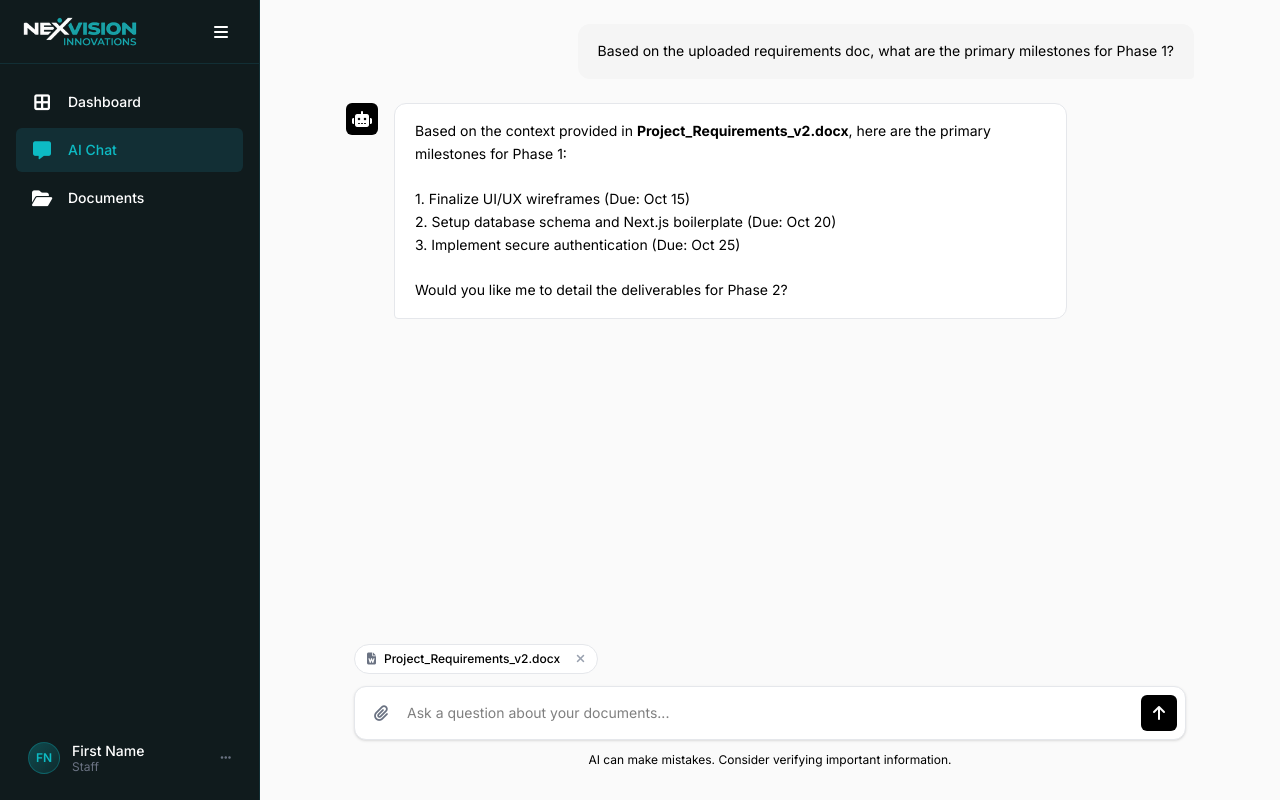
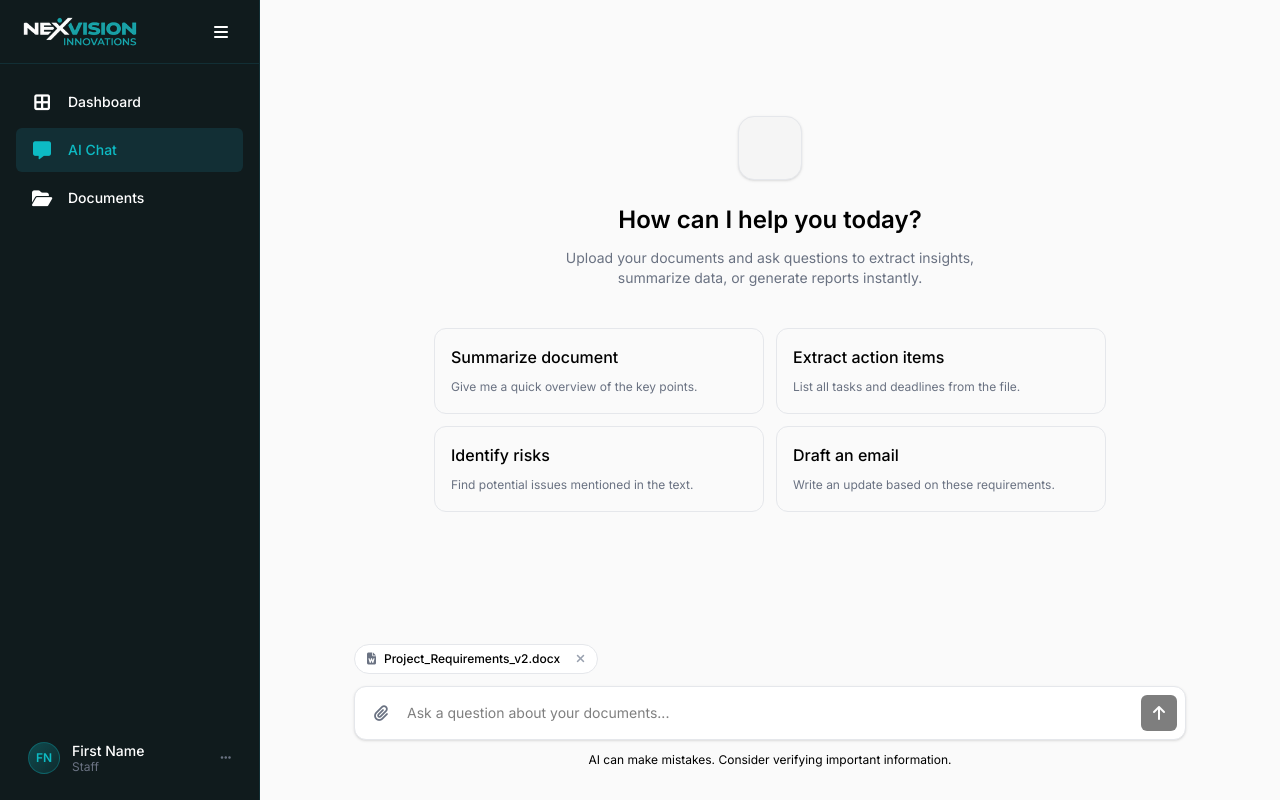
Before and after one commit to Mvpnexvision/nexvision-rag-ai, a Next.js app in the folder client/: page /chat in a window 1280 px wide. Built offline with nearby package versions, Linux system fonts and the light colour scheme.

Commit message:
feat: split chat page into components

```diff
--- a/client/app/(app)/chat/chat.tsx
+++ b/client/app/(app)/chat/chat.tsx
@@ -1,64 +1,86 @@
 "use client";
 
+import { useState } from "react";
+import EmptyState from "./components/EmptyState";
+import ChatMessage from "./components/ChatMessage";
+import ChatInput from "./components/ChatInput";
+
+export interface Message {
+    id: string;
+    role: "user" | "assistant";
+    content: React.ReactNode;
+}
+
+export interface AttachedFile {
+    id: string;
+    name: string;
+    icon: string;
+}
+
 export default function Chat() {
-    return (
-        <div className="flex flex-col h-full w-full max-w-4xl mx-auto relative text-black">
+    // Start empty to show the Empty State first
+    const [messages, setMessages] = useState<Message[]>([]);
 
-            {/* Thread */}
-            <div className="flex-1 overflow-y-auto p-6 flex flex-col gap-6">
-                {/* User Msg */}
-                <div className="flex gap-4 max-w-[85%] self-end flex-row-reverse">
-                    <div className="px-5 py-4 rounded-xl text-sm leading-relaxed bg-neutral-100 text-black rounded-br-sm">
-                        Based on the uploaded requirements doc, what are the primary milestones for Phase 1?
-                    </div>
-                </div>
+    // Initializing with the file from your mockup
+    const [attachedFiles, setAttachedFiles] = useState<AttachedFile[]>([
+        { id: "1", name: "Project_Requirements_v2.docx", icon: "fa-file-word" }
+    ]);
 
-                {/* AI Msg */}
-                <div className="flex gap-4 max-w-[85%] self-start">
-                    <div className="w-8 h-8 rounded-md bg-black text-white flex items-center justify-center shrink-0">
-                        <i className="fa-solid fa-robot"></i>
-                    </div>
-                    <div className="px-5 py-4 rounded-xl text-sm leading-relaxed bg-white border border-gray-200 rounded-bl-sm">
+    const handleSendMessage = (text: string) => {
+        if (!text.trim()) return;
+
+        // 1. Add user message
+        const newUserMsg: Message = {
+            id: Date.now().toString(),
+            role: "user",
+            content: text
+        };
+        setMessages((prev) => [...prev, newUserMsg]);
+
+        // 2. Simulate AI response after a short delay
+        setTimeout(() => {
+            const newAiMsg: Message = {
+                id: (Date.now() + 1).toString(),
+                role: "assistant",
+                content: (
+                    <>
                         Based on the context provided in <strong>Project_Requirements_v2.docx</strong>, here are the primary milestones for Phase 1: <br /><br />
                         1. Finalize UI/UX wireframes (Due: Oct 15)<br />
                         2. Setup database schema and Next.js boilerplate (Due: Oct 20)<br />
                         3. Implement secure authentication (Due: Oct 25)<br />
                         <br />
                         Would you like me to detail the deliverables for Phase 2?
-                    </div>
-                </div>
+                    </>
+                )
+            };
+            setMessages((prev) => [...prev, newAiMsg]);
+        }, 600);
+    };
+
+    const handleRemoveFile = (fileId: string) => {
+        setAttachedFiles((prev) => prev.filter(f => f.id !== fileId));
+    };
+
+    return (
+        <div className="flex flex-col h-full w-full max-w-4xl mx-auto relative text-black">
+
+            {/* Thread or Empty State */}
+            <div className="flex-1 overflow-y-auto p-6 flex flex-col gap-6">
+                {messages.length === 0 ? (
+                    <EmptyState onSuggestionClick={handleSendMessage} />
+                ) : (
+                    messages.map((msg) => (
+                        <ChatMessage key={msg.id} role={msg.role} content={msg.content} />
+                    ))
+                )}
             </div>
 
             {/* Input Area */}
-            <div className="p-4 sm:px-8 sm:pb-8 bg-neutral-50">
-                <div className="flex gap-2 mb-3 flex-wrap">
-                    <div className="bg-white border border-gray-200 px-3 py-1.5 rounded-full text-xs font-medium flex items-center gap-2 text-black">
-                        <i className="fa-solid fa-file-word text-gray-500" aria-hidden="true"></i>
-                        <span>Project_Requirements_v2.docx</span>
-                        <button aria-label="Remove file" onClick={() => {}} className="ml-2 text-gray-400 hover:text-black">
-                            <i className="fa-solid fa-xmark" aria-hidden="true"></i>
-                        </button>
-                    </div>
-                </div>
-
-                <div className="bg-white border border-gray-200 rounded-xl flex items-end p-2 shadow-sm focus-within:border-black transition-colors">
-                    <button aria-label="Attach file" className="w-9 h-9 flex items-center justify-center text-gray-500 hover:bg-neutral-100 rounded-md transition-colors shrink-0">
-                        <i className="fa-solid fa-paperclip" aria-hidden="true"></i>
-                    </button>
-                    <textarea
-                        placeholder="Ask a question about your documents..."
-                        rows={1}
-                        aria-label="Message input"
-                        className="flex-1 border-none resize-none p-2 text-sm outline-none bg-transparent max-h-36 min-h-9"
-                    ></textarea>
-                    <button aria-label="Send message" className="w-9 h-9 flex items-center justify-center bg-black text-white hover:bg-neutral-800 rounded-md transition-colors shrink-0">
-                        <i className="fa-solid fa-arrow-up" aria-hidden="true"></i>
-                    </button>
-                </div>
-                <div className="text-center text-xs text-black mt-3">
-                    AI can make mistakes. Consider verifying important information.
-                </div>
-            </div>
+            <ChatInput
+                onSendMessage={handleSendMessage}
+                attachedFiles={attachedFiles}
+                onRemoveFile={handleRemoveFile}
+            />
         </div>
     );
 }
--- /dev/null
+++ b/client/app/(app)/chat/components/ChatInput.tsx
@@ -0,0 +1,81 @@
+"use client";
+
+import { useState } from "react";
+import { AttachedFile } from "../chat";
+
+interface ChatInputProps {
+    onSendMessage: (text: string) => void;
+    attachedFiles: AttachedFile[];
+    onRemoveFile: (id: string) => void;
+}
+
+export default function ChatInput({ onSendMessage, attachedFiles, onRemoveFile }: ChatInputProps) {
+    const [inputValue, setInputValue] = useState("");
+
+    const handleSend = () => {
+        if (inputValue.trim()) {
+            onSendMessage(inputValue);
+            setInputValue("");
+        }
+    };
+
+    const handleKeyDown = (e: React.KeyboardEvent<HTMLTextAreaElement>) => {
+        if (e.key === "Enter" && !e.shiftKey) {
+            e.preventDefault();
+            handleSend();
+        }
+    };
+
+    return (
+        <div className="p-4 sm:px-8 sm:pb-8 bg-neutral-50">
+            {/* Attached Files Wrapper */}
+            {attachedFiles.length > 0 && (
+                <div className="flex gap-2 mb-3 flex-wrap">
+                    {attachedFiles.map((file) => (
+                        <div key={file.id} className="bg-white border border-gray-200 px-3 py-1.5 rounded-full text-xs font-medium flex items-center gap-2 text-black">
+                            <i className={`fa-solid ${file.icon} text-gray-500`} aria-hidden="true"></i>
+                            <span>{file.name}</span>
+                            <button
+                                aria-label="Remove file"
+                                onClick={() => onRemoveFile(file.id)}
+                                className="ml-2 text-gray-400 hover:text-black"
+                            >
+                                <i className="fa-solid fa-xmark" aria-hidden="true"></i>
+                            </button>
+                        </div>
+                    ))}
+                </div>
+            )}
+
+            {/* Input Box */}
+            <div className="bg-white border border-gray-200 rounded-xl flex items-end p-2 shadow-sm focus-within:border-black transition-colors">
+                <button aria-label="Attach file" className="w-9 h-9 flex items-center justify-center text-gray-500 hover:bg-neutral-100 rounded-md transition-colors shrink-0">
+                    <i className="fa-solid fa-paperclip" aria-hidden="true"></i>
+                </button>
+
+                <textarea
+                    placeholder="Ask a question about your documents..."
+                    rows={1}
+                    value={inputValue}
+                    onChange={(e) => setInputValue(e.target.value)}
+                    onKeyDown={handleKeyDown}
+                    aria-label="Message input"
+                    className="flex-1 border-none resize-none p-2 text-sm outline-none bg-transparent max-h-36 min-h-9"
+                ></textarea>
+
+                <button
+                    aria-label="Send message"
+                    onClick={handleSend}
+                    disabled={!inputValue.trim()}
+                    className="w-9 h-9 flex items-center justify-center bg-black text-white hover:bg-neutral-800 disabled:opacity-50 disabled:cursor-not-allowed rounded-md transition-colors shrink-0"
+                >
+                    <i className="fa-solid fa-arrow-up" aria-hidden="true"></i>
+                </button>
+            </div>
+
+            <div className="text-center text-xs text-black mt-3">
+                AI can make mistakes. Consider verifying important information.
+            </div>
+        </div>
+    );
+}
--- /dev/null
+++ b/client/app/(app)/chat/components/ChatMessage.tsx
@@ -0,0 +1,35 @@
+"use client";
+
+interface ChatMessageProps {
+    role: "user" | "assistant";
+    content: React.ReactNode;
+}
+
+export default function ChatMessage({ role, content }: ChatMessageProps) {
+    const isUser = role === "user";
+
+    return (
+        <div className={`flex gap-4 max-w-[85%] ${isUser ? "self-end flex-row-reverse" : "self-start"}`}>
+
+            {/* AI Avatar */}
+            {!isUser && (
+                <div className="w-8 h-8 rounded-md bg-black text-white flex items-center justify-center shrink-0">
+                    <i className="fa-solid fa-robot"></i>
+                </div>
+            )}
+
+            {/* Message Bubble */}
+            <div
+                className={`
+                    px-5 py-4 rounded-xl text-sm leading-relaxed
+                    ${isUser
+                        ? "bg-neutral-100 text-black rounded-br-sm"
+                        : "bg-white border border-gray-200 rounded-bl-sm"
+                    }
+                `}
+            >
+                {content}
+            </div>
+        </div>
+    );
+}
--- /dev/null
+++ b/client/app/(app)/chat/components/EmptyState.tsx
@@ -0,0 +1,47 @@
+"use client";
+
+interface EmptyStateProps {
+    onSuggestionClick: (text: string) => void;
+}
+
+export default function EmptyState({ onSuggestionClick }: EmptyStateProps) {
+    const suggestions = [
+        { title: "Summarize document", desc: "Give me a quick overview of the key points." },
+        { title: "Extract action items", desc: "List all tasks and deadlines from the file." },
+        { title: "Identify risks", desc: "Find potential issues mentioned in the text." },
+        { title: "Draft an email", desc: "Write an update based on these requirements." }
+    ];
+
+    return (
+        <div className="flex-1 flex flex-col items-center justify-center text-center h-full py-12">
+            <div className="w-16 h-16 bg-neutral-100 rounded-2xl flex items-center justify-center mb-6 border border-gray-200 shadow-sm">
+                <i className="fa-solid fa-sparkles text-2xl text-black"></i>
+            </div>
+
+            <h2 className="text-2xl font-semibold text-black mb-3">
+                How can I help you today?
+            </h2>
+
+            <p className="text-gray-500 max-w-md mx-auto mb-10 text-sm">
+                Upload your documents and ask questions to extract insights, summarize data, or generate reports instantly.
+            </p>
+
+            <div className="grid grid-cols-1 sm:grid-cols-2 gap-3 max-w-2xl w-full text-left">
+                {suggestions.map((item, index) => (
+                    <button
+                        key={index}
+                        onClick={() => onSuggestionClick(`${item.title}: ${item.desc}`)}
+                        className="p-4 border border-gray-200 rounded-xl hover:bg-neutral-50 transition-colors cursor-pointer group text-left"
+                    >
+                        <span className="font-medium text-black block mb-1 group-hover:text-neutral-700 transition-colors">
+                            {item.title}
+                        </span>
+                        <span className="text-xs text-gray-500">
+                            {item.desc}
+                        </span>
+                    </button>
+                ))}
+            </div>
+        </div>
+    );
+}
```
